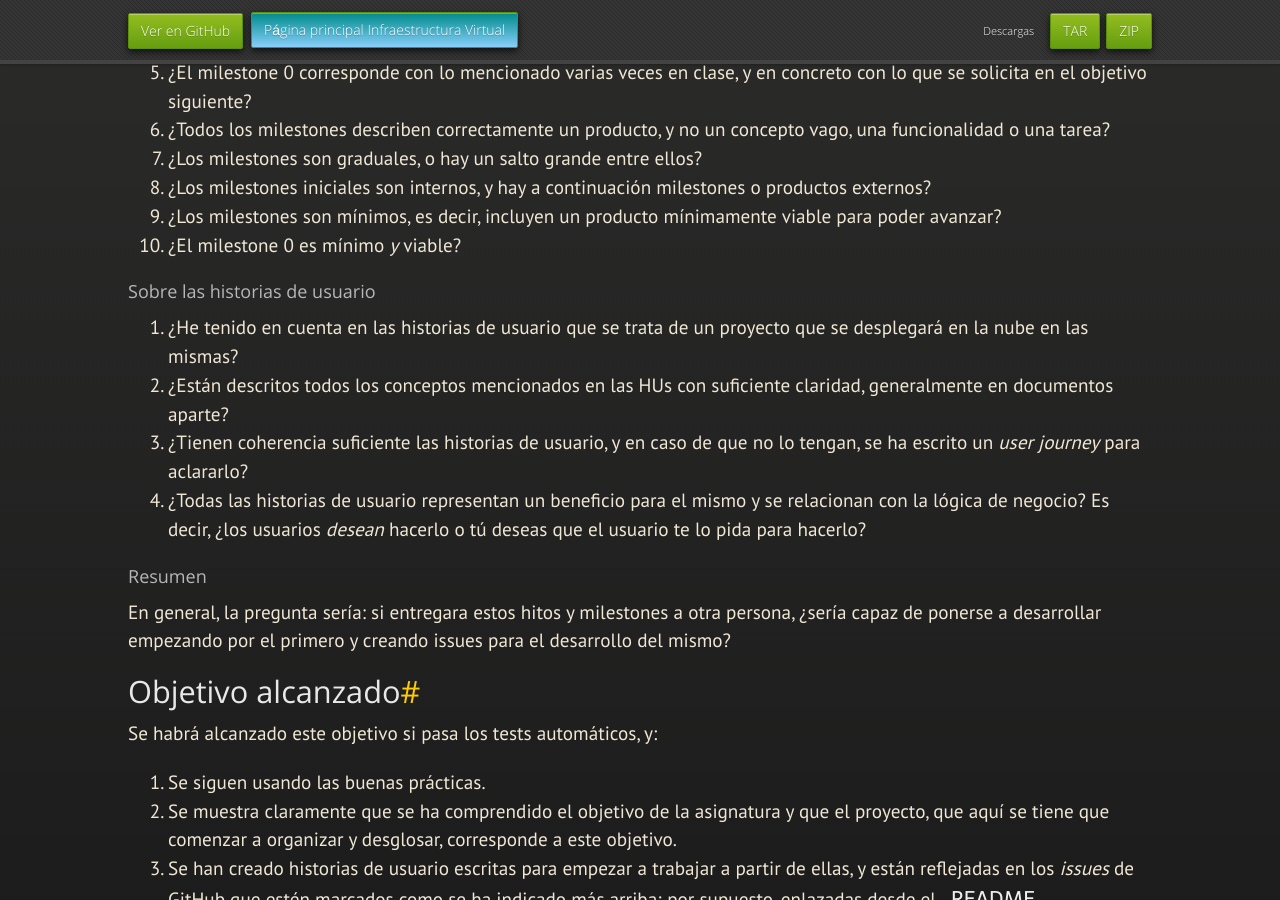
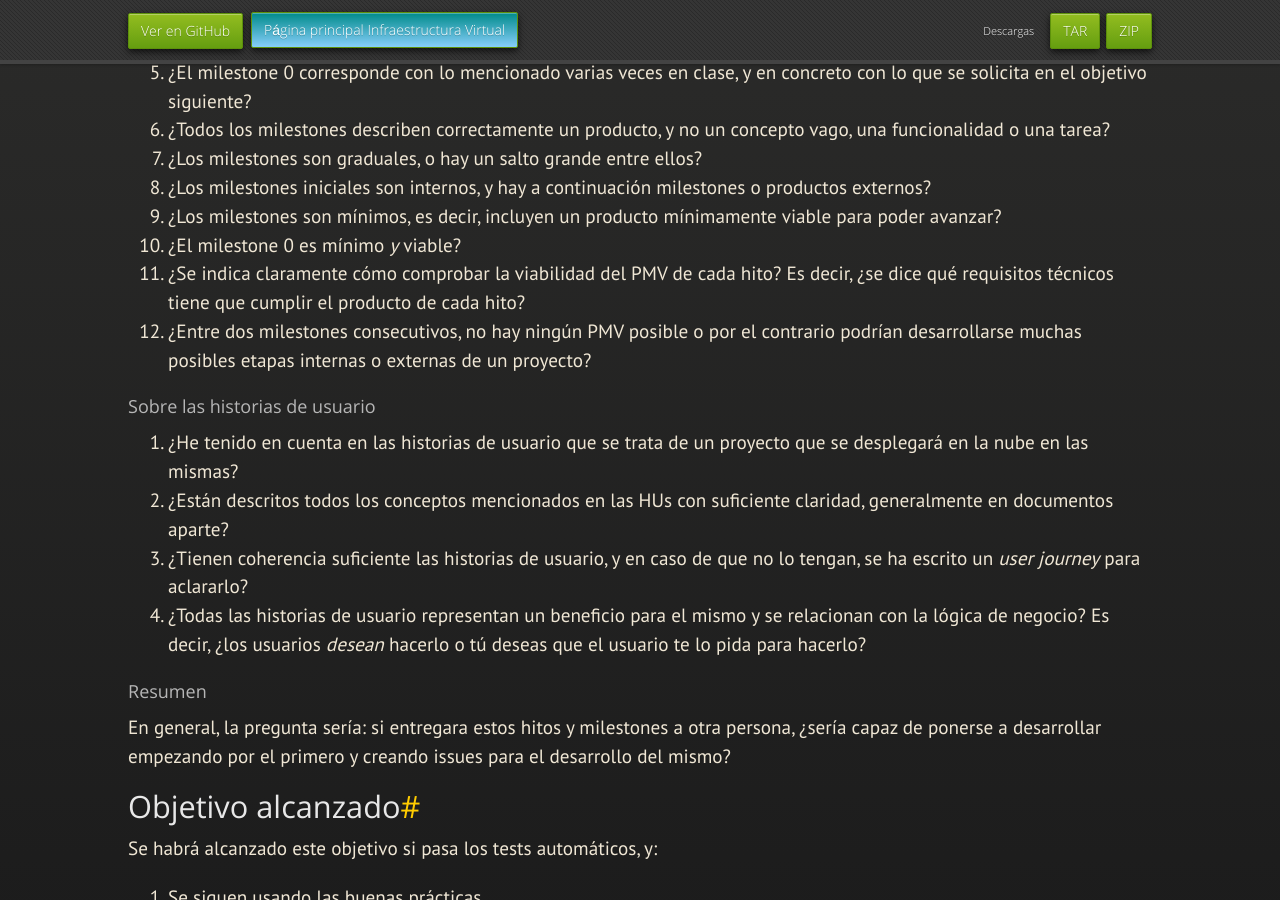
Before and after one commit to JJ/IV, a Jekyll site: the page built from documentos/proyecto/1.Infraestructura.md, in a window 1280 px wide and 900 px high, scrolled down 4478 px. Built offline with Jekyll 4.4.1, drawn with Linux system fonts in a browser that asks for light colours; nearby versions of some CDN libraries; some web fonts are replaced; our own code applies the rules of GitHub Pages for plain Markdown files.

Commit message:
Sync documentos/proyecto/1.Infraestructura.md de master a gh-pages

```diff
--- a/documentos/proyecto/1.Infraestructura.md
+++ b/documentos/proyecto/1.Infraestructura.md
@@ -161,7 +161,7 @@
 van a usar la aplicación.
 
 Los recursos aportados por los estudiantes de la asignatura están
-en [este fichero](1.Infraestructura.recursos). Puedes añadir algunos más que
+en [este fichero](1.Infraestructura.recursos.md). Puedes añadir algunos más que
 te hayan ayudado si lo deseas.
 
 ## Entrega de la práctica
@@ -179,7 +179,7 @@
 adicionales con un comentario en el mismo que diga "Listo para revisión".
 
 Subir los fuentes a GitHub y añadir al
-[fichero](https://github.com/JJ/IV-21-22/blob/master/proyectos/objetivo-1) el
+[fichero](https://github.com/JJ/IV-21-22/blob/master/proyectos/objetivo-1.md) el
 nombre del proyecto, el autor y un enlace al pull request mediante el cual se
 quiere alcanzar el objetivo y hacer un **pull request** al repositorio en el que
 se encuentra ese fichero.
@@ -245,6 +245,12 @@
 9. ¿Los milestones son mínimos, es decir, incluyen un producto
    mínimamente viable para poder avanzar?
 10. ¿El milestone 0 es mínimo *y* viable?
+11. ¿Se indica claramente cómo comprobar la viabilidad del PMV de cada hito? Es
+    decir, ¿se dice qué requisitos técnicos tiene que cumplir el producto de
+    cada hito?
+12. ¿Entre dos milestones consecutivos, no hay ningún PMV posible o por el
+    contrario podrían desarrollarse muchas posibles etapas internas o externas
+    de un proyecto?
 
 ### Sobre las historias de usuario
 
```
